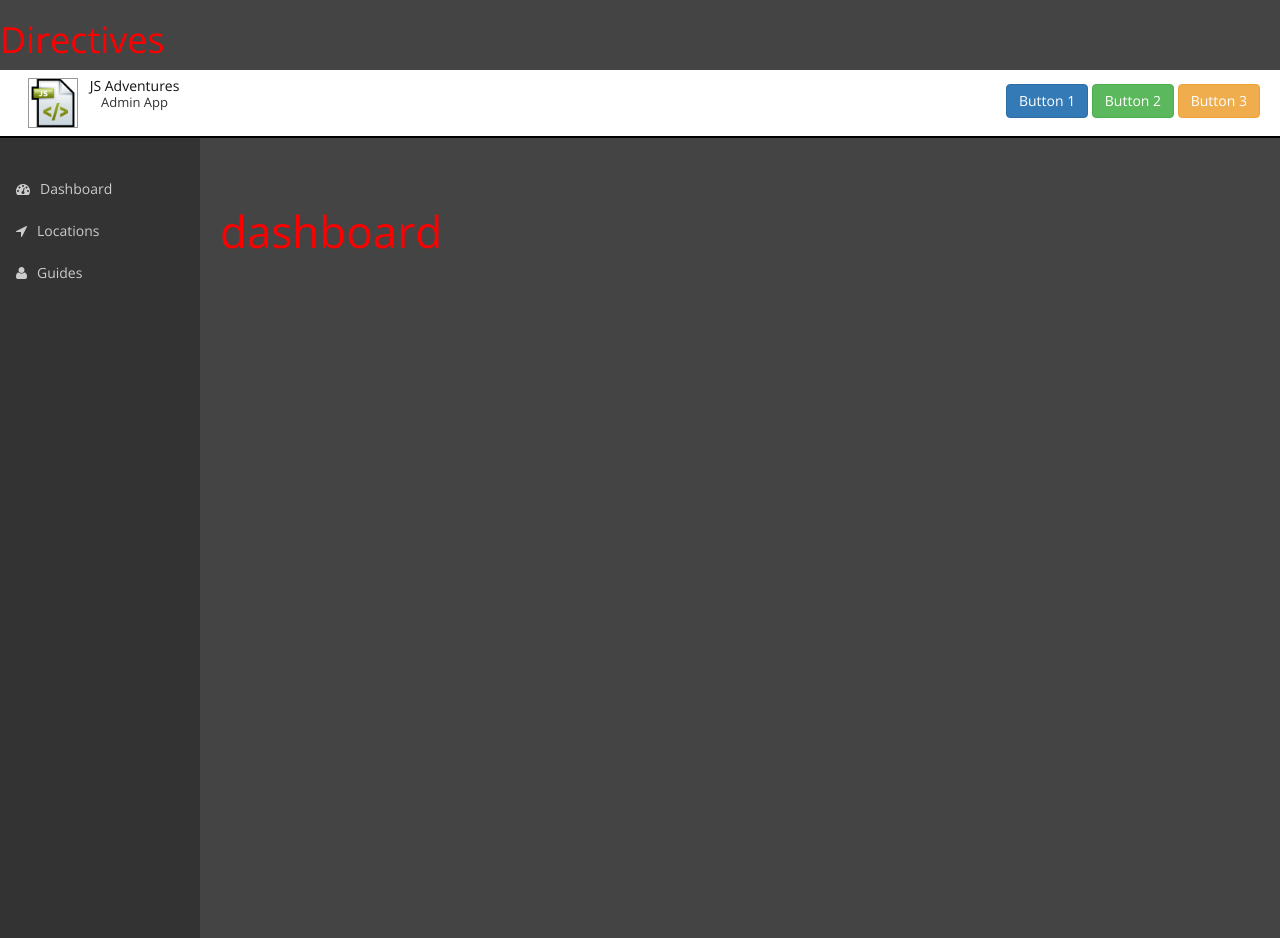
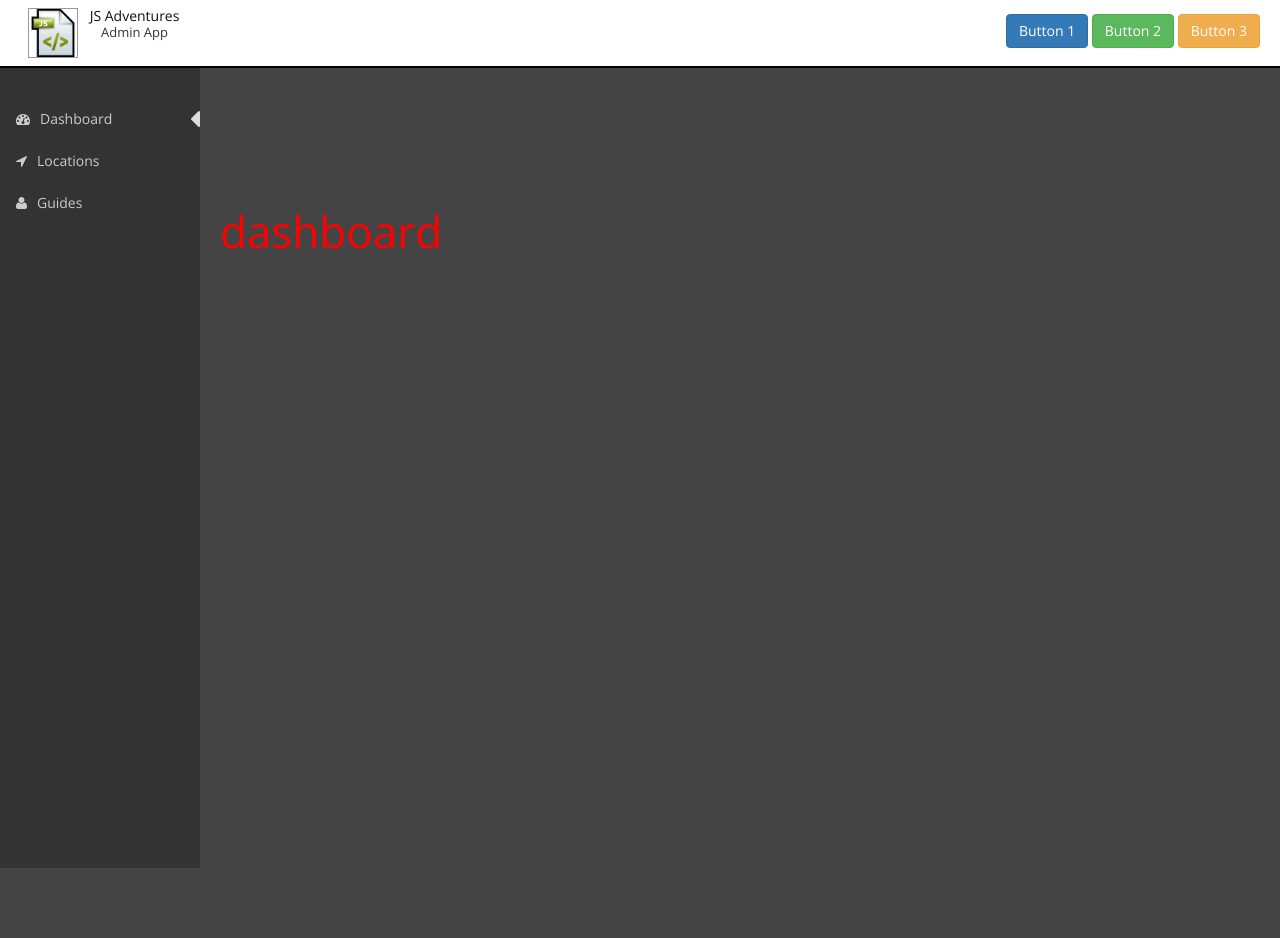
Before and after one commit to JesseSoldat/Angular-SPA-Course, a website: page index.html in a window 1280 px wide. Both pictures are taken after a click on the element "Dashboard". After the commit the page ends 868 px from the top, so only its background shows below. Drawn offline with nearby package versions, Linux system fonts and the light colour scheme.

Commit message:
added a pointer for the current active menu item

```diff
--- a/ext-modules/menu/menu.css
+++ b/ext-modules/menu/menu.css
@@ -43,6 +43,12 @@
 .menu-icon {
 	margin-right: 10px;
 }
+.menu-active-indicator {
+	float: right;
+	color: #ddd;
+	margin-right: 0;
+	margin-top: 8px;
+}
 /*can not select the text in the menu*/
 .noselect {
 	-webkit-touch-callout: none;
--- a/ext-modules/menu/menuItem.html
+++ b/ext-modules/menu/menuItem.html
@@ -2,4 +2,5 @@
 	<div class="noselect">
 		<i class="fa {{icon}} menu-icon"></i>{{label}}
 	</div>
+	<i class="fa fa-2x fa-caret-left menu-active-indicator" ng-if="isActive()"></i>
 </li>
--- a/ext-modules/menu/menuModule.js
+++ b/ext-modules/menu/menuModule.js
@@ -3,6 +3,9 @@ angular.module('Menu', [])
 
 
 .controller('MenuController', ['$scope', '$rootScope', function ($scope, $rootScope) {
+    this.getActiveElement = function() {
+      return $scope.activeElement;
+    };
 
   	this.setActiveElement = function(el) {
   		$scope.activeElement = el;
@@ -37,6 +40,10 @@ angular.module('Menu', [])
   	},
     templateUrl: 'ext-modules/menu/menuItem.html',
     link: function (scope, el, attr, ctrl) {
+
+        scope.isActive = function () {
+          return el === ctrl.getActiveElement();
+        }
             el.on('click', function (evt) {
                 evt.stopPropagation();
                 evt.preventDefault();
--- a/index.html
+++ b/index.html
@@ -23,7 +23,7 @@
 
 </head>
 <body class="container-fluid">
-<h1>Directives</h1>
+<!-- <h1>Directives</h1> -->
 <framework title="JS Adventures"
 		   subtitle="Admin App"
 		   icon-file="img/js.png">
```
